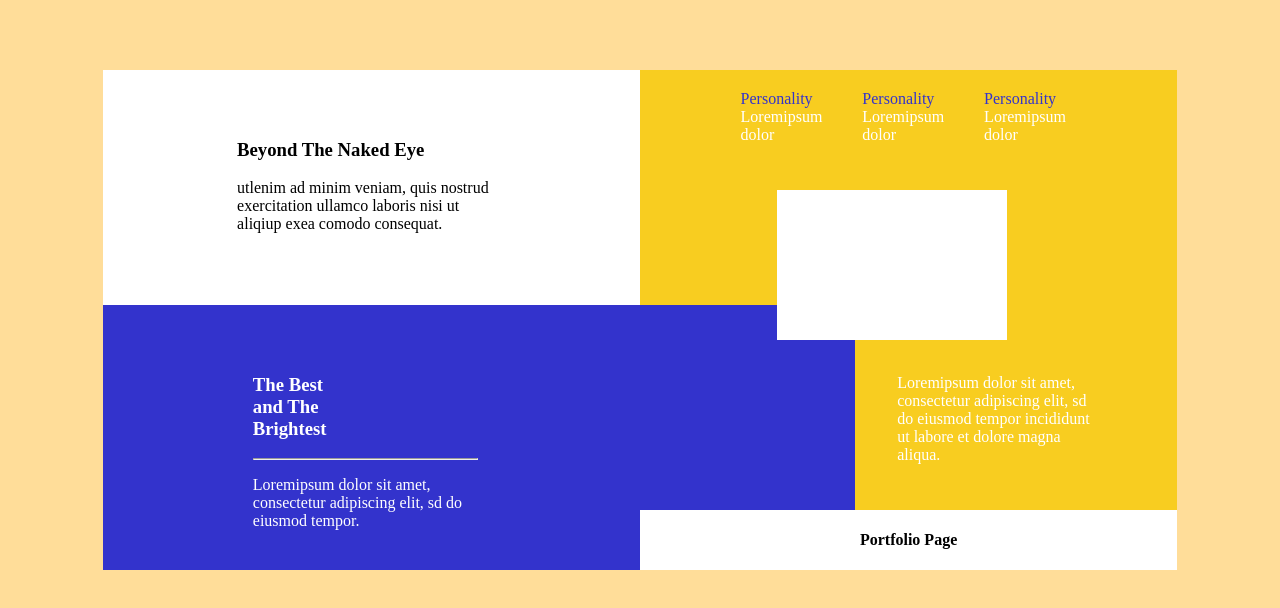
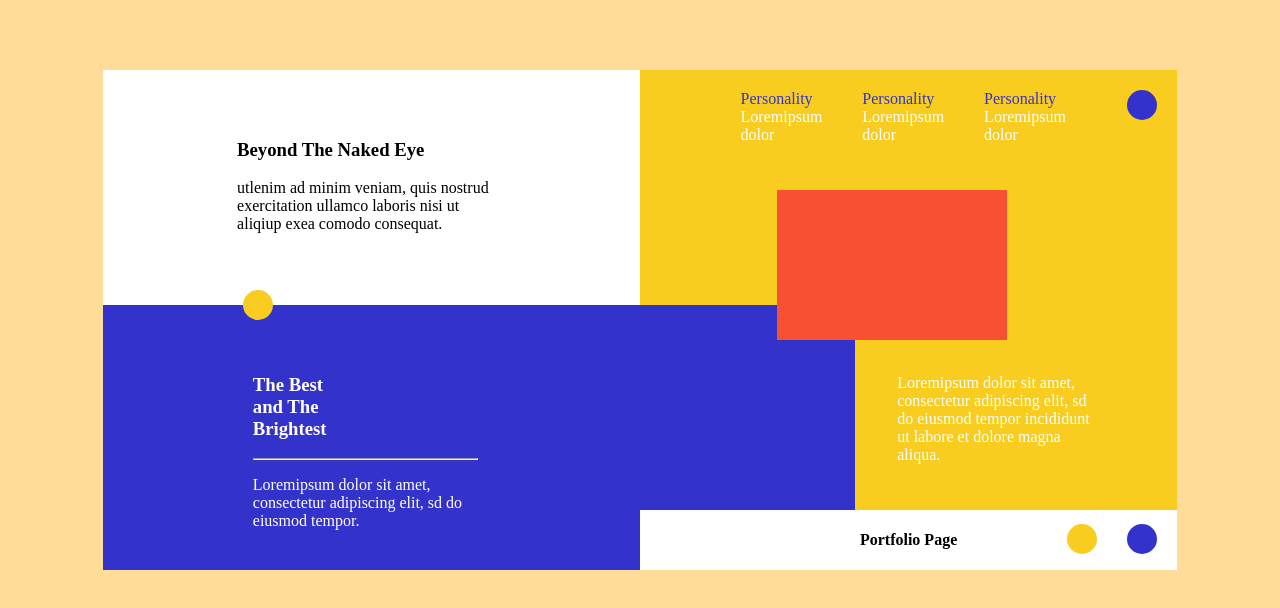
Before and after one commit to Deityhub/assign02, a plain HTML site: page index.html in a window 1280 px wide. Drawn offline with Linux system fonts and the light colour scheme.

Commit message:
adjustment

```diff
--- a/style.css
+++ b/style.css
@@ -65,12 +65,55 @@ body{
 	z-index: 4;
 }
 
+.search {
+	width: 30px;
+	height: 30px;
+	border-radius: 50%;
+	background-color: rgb(51, 51, 204);
+	position: absolute;
+	right: 0;
+	top: 0;
+}
+
+
+.f {
+	width: 30px;
+	height: 30px;
+	border-radius: 50%;
+	background-color: rgb(51, 51, 204);
+	position: absolute;
+	bottom: 0;
+	right: 20px;
+}
+
+.l {
+	width: 30px;
+	height: 30px;
+	border-radius: 50%;
+	background-color: rgb(248, 205, 32);
+	position: absolute;
+	bottom: 0;
+	right: 80px;
+}
+
+.play {
+	width: 30px;
+	height: 30px;
+	border-radius: 50%;
+	background-color: rgb(248, 205, 32);
+	position: absolute;
+	top: 220px;
+	left: 140px;
+	z-index: 10;
+}
+
 #fifth {
 	height: 150px;
 	width: 230px;
 	right: 170px;
 	top: 120px;
-	background-color: rgb(255, 255, 255);
+	background: rgba(248,80,50,1);
+	/* background-color: rgb(255, 255, 255); */
 	z-index: 5;
 }
 
```
